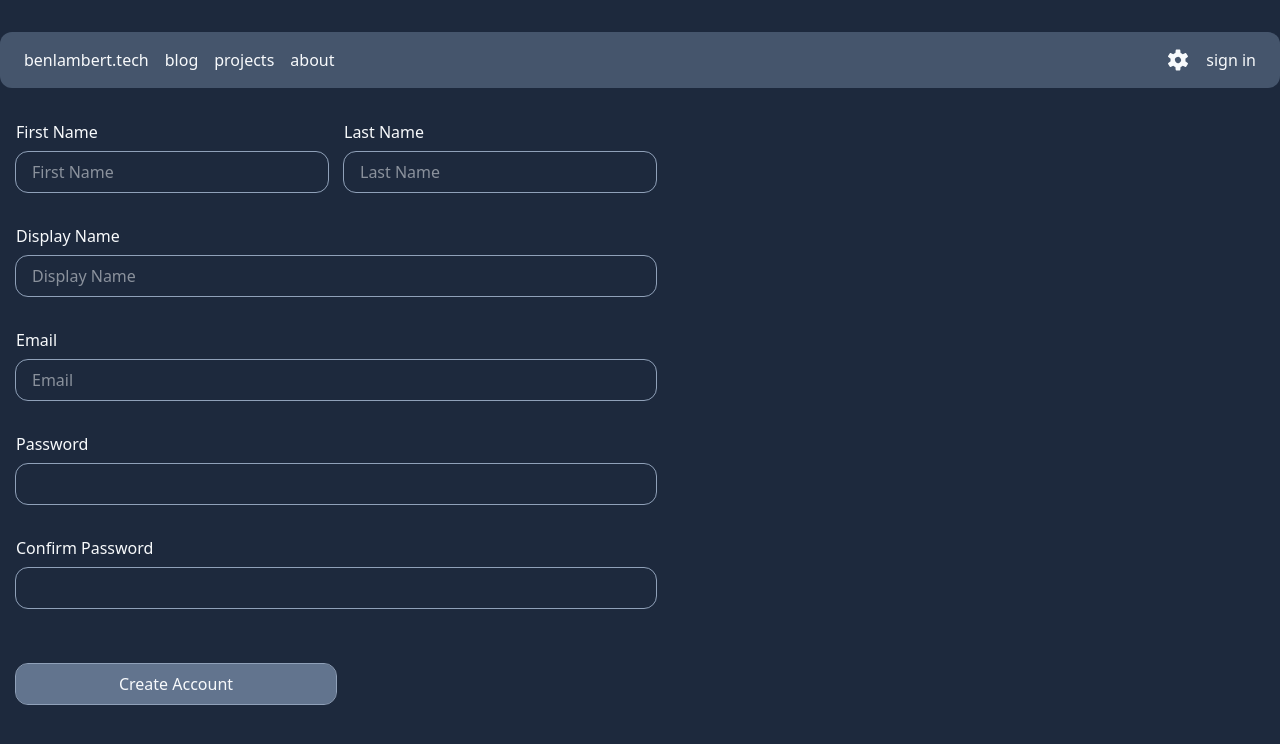
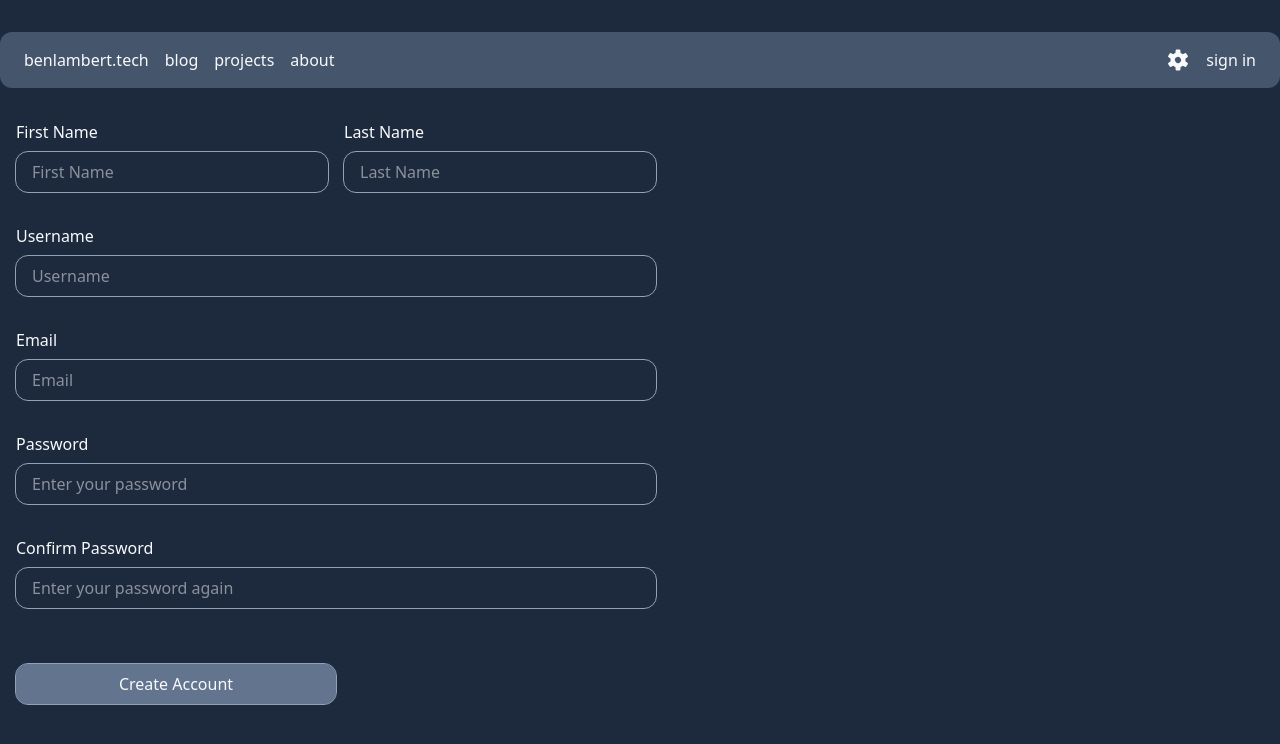
Before and after one commit to benlambert43/home, a Next.js app in the folder home-web-ui/: page /createaccount in a window 1280 px wide. Shown: the top 744 px of the page. Built offline with nearby package versions, Linux system fonts and the light colour scheme; no server answers.

Commit message:
change display name to username and enter password placeholders

```diff
--- a/home-web-ui/app/createaccount/CreateAccountForm.tsx
+++ b/home-web-ui/app/createaccount/CreateAccountForm.tsx
@@ -45,13 +45,13 @@ export const CreateAccountForm = () => {
         )}
       </div>
       <div className="flex flex-col items-start justify-center gap-2">
-        <label htmlFor="username">Display Name</label>
+        <label htmlFor="username">Username</label>
         <input
           className="w-full max-w-160 rounded-xl px-4 py-2 outline-1
             outline-slate-400 focus:outline-slate-50"
           id="username"
           name="username"
-          placeholder="Display Name"
+          placeholder="Username"
         />
       </div>
       <div>
@@ -80,6 +80,7 @@ export const CreateAccountForm = () => {
         <input
           className="w-full max-w-160 rounded-xl px-4 py-2 outline-1
             outline-slate-400 focus:outline-slate-50"
+          placeholder="Enter your password"
           id="password"
           name="password"
           type="password"
@@ -95,6 +96,7 @@ export const CreateAccountForm = () => {
         <input
           className="w-full max-w-160 rounded-xl px-4 py-2 outline-1
             outline-slate-400 focus:outline-slate-50"
+          placeholder="Enter your password again"
           id="confirmPassword"
           name="confirmPassword"
           type="password"
```
